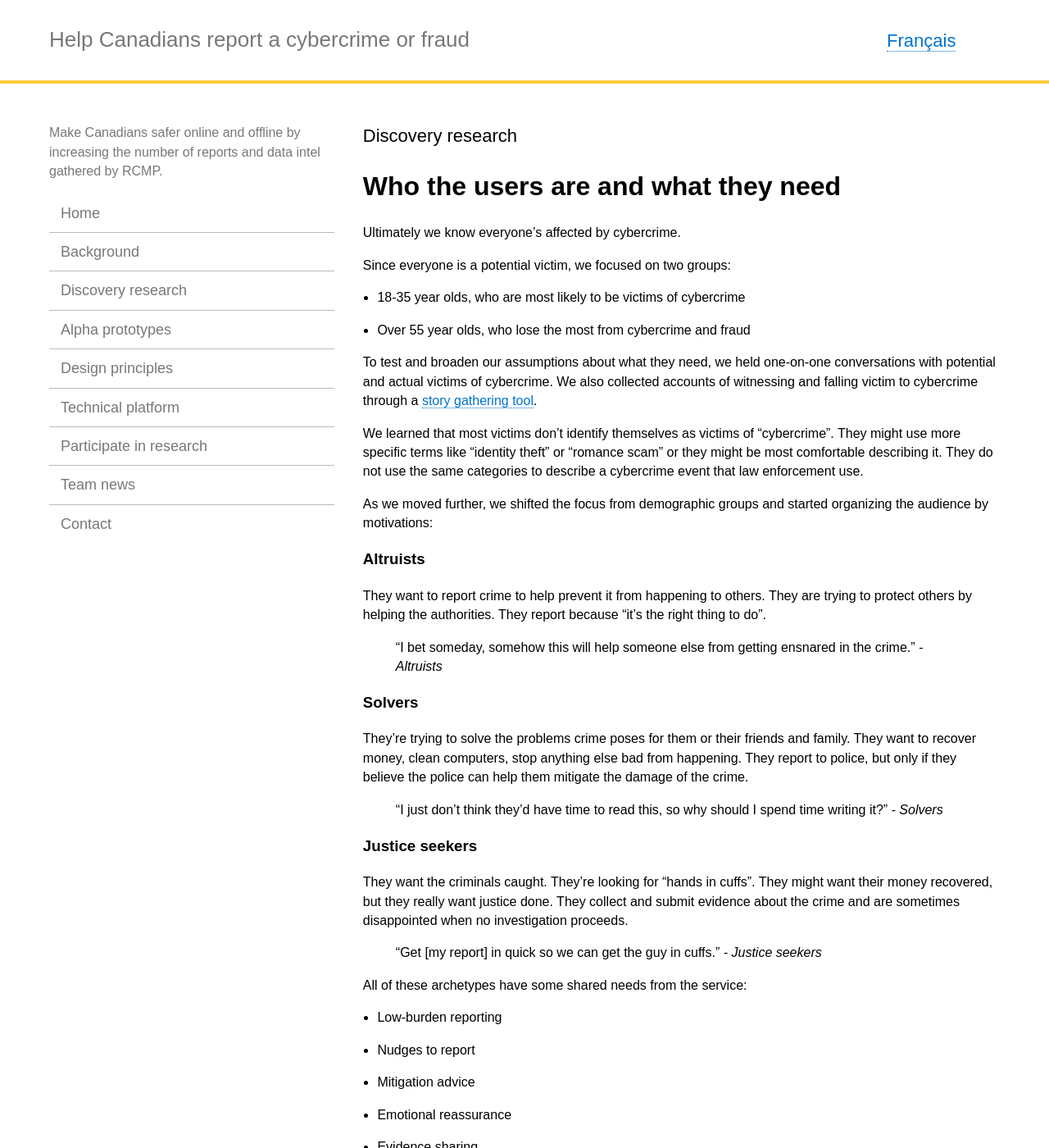
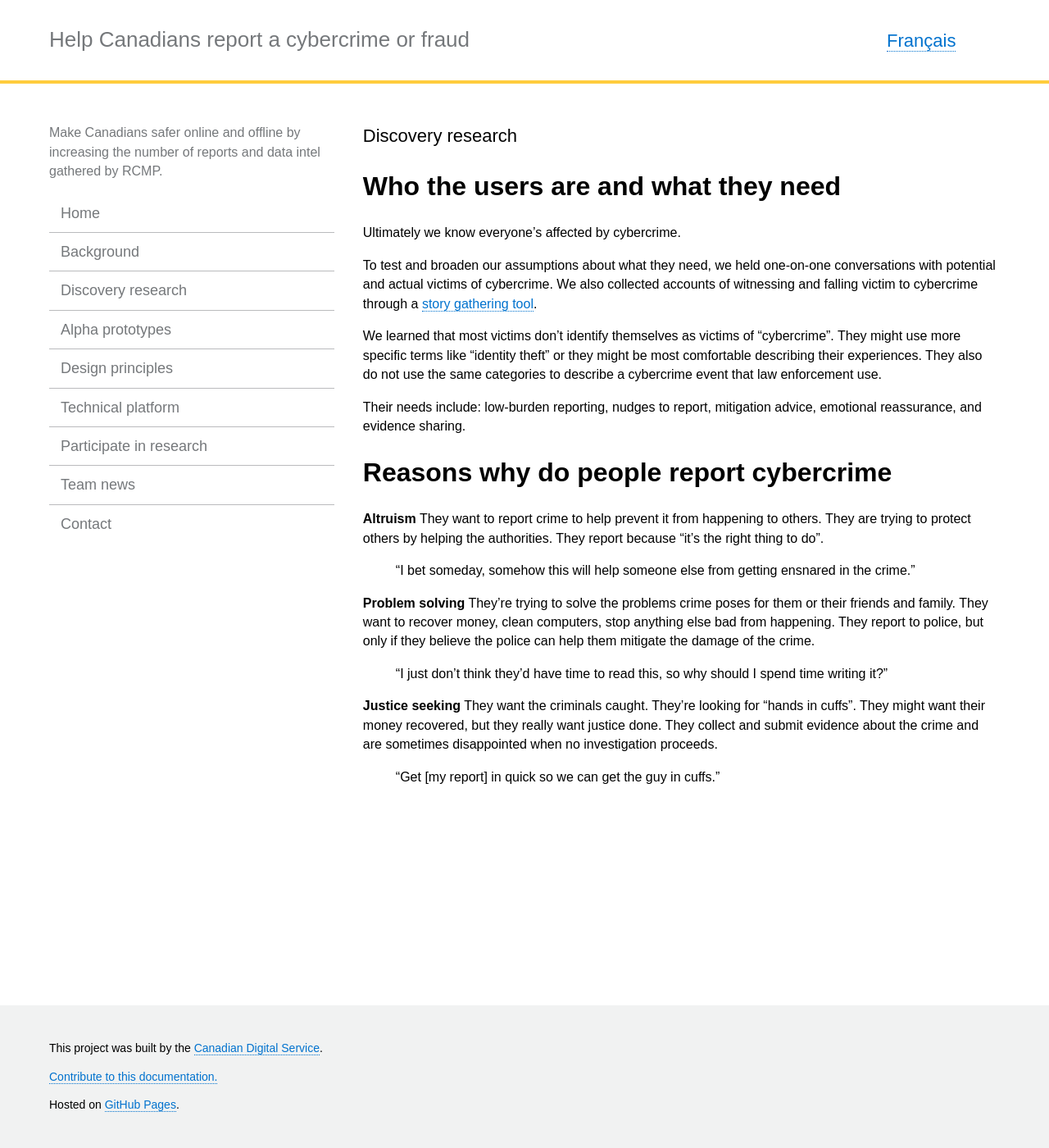
Before and after one commit to cds-snc/rcmp-report-a-cybercrime-alpha-documentation, a Jekyll site: the page built from _pages/en/discovery.md, in a window 1280 px wide and 1400 px high. Shown: the whole window at 82% size. Built offline with Jekyll 4.4.1, drawn with Linux system fonts in a browser that asks for light colours; some of the changed text lies outside the part shown.

Commit message:
Update discovery.md

```diff
--- a/_pages/en/discovery.md
+++ b/_pages/en/discovery.md
@@ -10,40 +10,22 @@ trans_url: "/decouverte/"
 
 Ultimately we know everyone's affected by cybercrime.
 
-Since everyone is a potential victim, we focused on two groups:
-  - 18-35 year olds, who are most likely to be victims of cybercrime
-  - Over 55 year olds, who lose the most from cybercrime and fraud
-
 To test and broaden our assumptions about what they need, we held one-on-one conversations with potential and actual victims of cybercrime. We also collected accounts of witnessing and falling victim to cybercrime through a [story gathering tool](https://tell-us.cds-snc.ca).
 
-We learned that most victims don't identify themselves as victims of "cybercrime". They might use more specific terms like "identity theft" or "romance scam" or they might be most comfortable describing it. They do not use the same categories to describe a cybercrime event that law enforcement use.
+We learned that most victims don't identify themselves as victims of "cybercrime". They might use more specific terms like "identity theft" or they might be most comfortable describing their experiences. They also do not use the same categories to describe a cybercrime event that law enforcement use.
 
-As we moved further, we shifted the focus from demographic groups and started organizing the audience by motivations:
+Their needs include: low-burden reporting, nudges to report, mitigation advice, emotional reassurance, and evidence sharing.
 
-### Altruists
+# Reasons why do people report cybercrime
+
+**Altruism**
 They want to report crime to help prevent it from happening to others. They are trying to protect others by helping the authorities. They report because "it's the right thing to do".
 > "I bet someday, somehow this will help someone else from getting ensnared in the crime."
-*- Altruists*
 
-### Solvers
+**Problem solving**
 They're trying to solve the problems crime poses for them or their friends and family. They want to recover money, clean computers, stop anything else bad from happening. They report to police, but only if they believe the police can help them mitigate the damage of the crime.
 > "I just don't think they'd have time to read this, so why should I spend time writing it?"
-*- Solvers*
 
-### Justice seekers
+**Justice seeking**
 They want the criminals caught. They're looking for "hands in cuffs". They might want their money recovered, but they really want justice done. They collect and submit evidence about the crime and are sometimes disappointed when no investigation proceeds.
 > "Get [my report] in quick so we can get the guy in cuffs."
-*- Justice seekers*
-
-All of these archetypes have some shared needs from the service:
-  - Low-burden reporting
-  - Nudges to report
-  - Mitigation advice
-  - Emotional reassurance
-  - Evidence sharing
-
-Meeting law enforcement needs starts with making sure we're getting comprehensive stories from victims, their needs include:
-  - Comprehensive narratives
-  - Categorization
-  - Key fields
-  - Evidence
```
